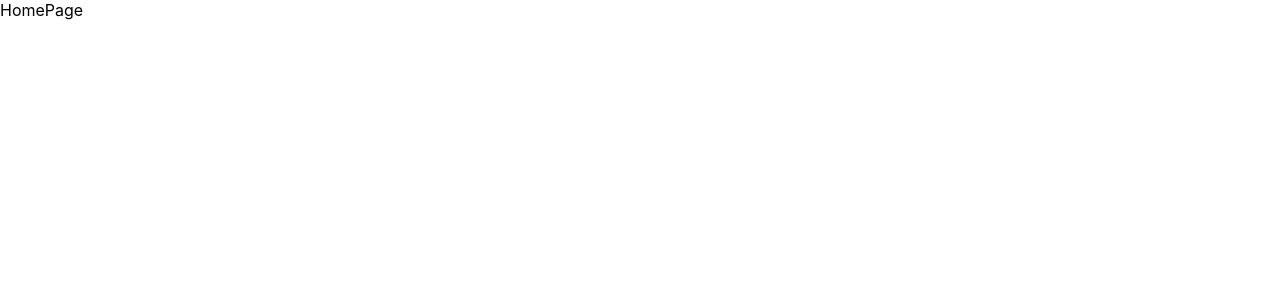
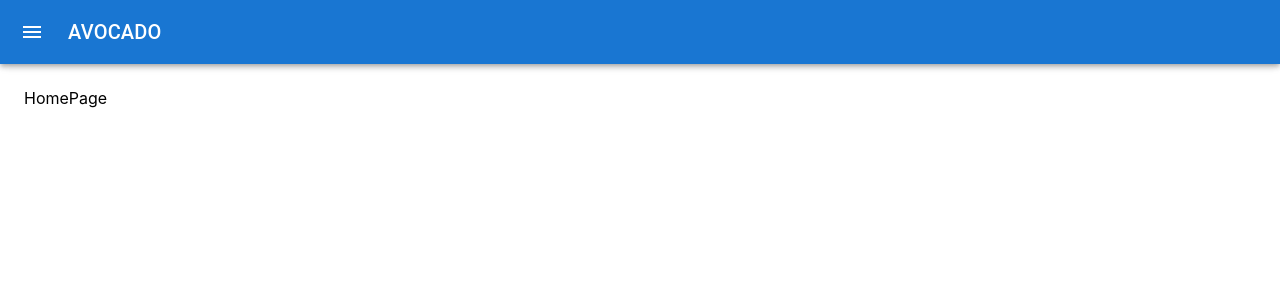
Before and after one commit to chrisdemon8/PTS6, a React (Create React App) app: page / in a window 1280 px wide. Shown: the top 300 px of the page. Built offline with nearby package versions, Linux system fonts and the light colour scheme.

Commit message:
ajout des composants pour la nav

```diff
--- a/src/App.tsx
+++ b/src/App.tsx
@@ -1,23 +1,28 @@
 import React from 'react';
 import logo from './logo.svg';
 import './App.css';
-import { Route,  BrowserRouter as Router, Routes } from 'react-router-dom';
+import { Route, BrowserRouter as Router, Routes } from 'react-router-dom';
 import HomePage from './pages/HomePage';
 import FolderPage from './pages/FolderPage';
 import ClientPage from './pages/ClientPage';
 import NotFoundPage from './pages/NotFoundPage';
+import Layout from './layout/Layout';
 
 function App() {
   return (
     <Router>
       <div>
+        <Layout>
           <Routes>
             <Route path='/' element={<HomePage />} />
             <Route path='/accueil' element={<HomePage />} />
             <Route path='/clients' element={<ClientPage />} />
             <Route path='/dossiers' element={<FolderPage />} />
-          <Route path='*' element={<NotFoundPage  />} />
+            <Route path='/dossiers/en-cours' element={<FolderPage />} />
+            <Route path='/dossiers/cloturees' element={<FolderPage />} />
+            <Route path='*' element={<NotFoundPage />} />
           </Routes >
+        </Layout>
       </div>
     </Router>
   );
--- /dev/null
+++ b/src/layout/Layout.tsx
@@ -0,0 +1,138 @@
+import * as React from 'react';
+import { styled, useTheme } from '@mui/material/styles';
+import Box from '@mui/material/Box';
+import Drawer from '@mui/material/Drawer';
+import MuiAppBar, { AppBarProps as MuiAppBarProps } from '@mui/material/AppBar';
+import Toolbar from '@mui/material/Toolbar';
+import List from '@mui/material/List';
+import Typography from '@mui/material/Typography';
+import Divider from '@mui/material/Divider';
+import IconButton from '@mui/material/IconButton';
+import MenuIcon from '@mui/icons-material/Menu';
+import ChevronLeftIcon from '@mui/icons-material/ChevronLeft';
+import ChevronRightIcon from '@mui/icons-material/ChevronRight';
+import ListItem from '@mui/material/ListItem';
+import ListItemIcon from '@mui/material/ListItemIcon';
+import ListItemText from '@mui/material/ListItemText';
+import InboxIcon from '@mui/icons-material/MoveToInbox';
+import MailIcon from '@mui/icons-material/Mail';
+import Sidebar from '../components/sidebar/Sidebar';
+
+
+const drawerWidth = 240;
+
+const Main = styled('main', { shouldForwardProp: (prop) => prop !== 'open' })<{
+    open?: boolean;
+}>(({ theme, open }) => ({
+    flexGrow: 1,
+    padding: theme.spacing(3),
+    transition: theme.transitions.create('margin', {
+        easing: theme.transitions.easing.sharp,
+        duration: theme.transitions.duration.leavingScreen,
+    }),
+    marginLeft: `-${drawerWidth}px`,
+    ...(open && {
+        transition: theme.transitions.create('margin', {
+            easing: theme.transitions.easing.easeOut,
+            duration: theme.transitions.duration.enteringScreen,
+        }),
+        marginLeft: 0,
+    }),
+}));
+
+interface AppBarProps extends MuiAppBarProps {
+    open?: boolean;
+}
+
+const AppBar = styled(MuiAppBar, {
+    shouldForwardProp: (prop) => prop !== 'open',
+})<AppBarProps>(({ theme, open }) => ({
+    transition: theme.transitions.create(['margin', 'width'], {
+        easing: theme.transitions.easing.sharp,
+        duration: theme.transitions.duration.leavingScreen,
+    }),
+    ...(open && {
+        width: `calc(100% - ${drawerWidth}px)`,
+        marginLeft: `${drawerWidth}px`,
+        transition: theme.transitions.create(['margin', 'width'], {
+            easing: theme.transitions.easing.easeOut,
+            duration: theme.transitions.duration.enteringScreen,
+        }),
+    }),
+}));
+
+const DrawerHeader = styled('div')(({ theme }) => ({
+    display: 'flex',
+    alignItems: 'center',
+    padding: theme.spacing(0, 1),
+    // necessary for content to be below app bar
+    ...theme.mixins.toolbar,
+    justifyContent: 'flex-end',
+}));
+
+
+
+const Layout = (props: any) => {
+    const { children } = props;
+    const theme = useTheme();
+    const [open, setOpen] = React.useState(false);
+
+    const handleDrawerOpen = () => {
+        setOpen(true);
+    };
+
+    const handleDrawerClose = () => {
+        setOpen(false);
+    };
+
+    return (
+        <Box sx={{ display: 'flex' }}>
+            <AppBar position="fixed" open={open}>
+                <Toolbar>
+                    <IconButton
+                        color="inherit"
+                        aria-label="open drawer"
+                        onClick={handleDrawerOpen}
+                        edge="start"
+                        sx={{ mr: 2, ...(open && { display: 'none' }) }}
+                    >
+                        <MenuIcon />
+                    </IconButton>
+                    <Typography variant="h6" noWrap component="div">
+                        AVOCADO
+                    </Typography>
+                </Toolbar>
+            </AppBar>
+            <Drawer
+                sx={{
+                    width: drawerWidth,
+                    flexShrink: 0,
+                    '& .MuiDrawer-paper': {
+                        width: drawerWidth,
+                        boxSizing: 'border-box',
+                    },
+                }}
+                variant="persistent"
+                anchor="left"
+                open={open}
+            >
+                <DrawerHeader>
+                    <Typography variant="h6" noWrap component="div">
+                        AVOCADO MENU
+                    </Typography>
+                    <IconButton onClick={handleDrawerClose}>
+                        {theme.direction === 'ltr' ? <ChevronLeftIcon /> : <ChevronRightIcon />}
+                    </IconButton>
+                </DrawerHeader>
+                <Divider />
+                <Sidebar></Sidebar>
+            </Drawer>
+            <Main open={open}>
+                <DrawerHeader />
+                {children}
+            </Main>
+        </Box>
+    );
+}
+
+export default Layout;
```
Also changed, not shown: src/pages/HomePage.tsx (line endings or trailing spaces). Lines whose indentation alone changed are shown as unchanged.
